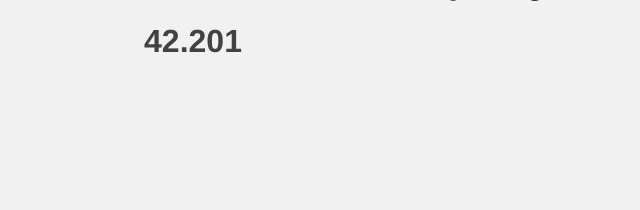
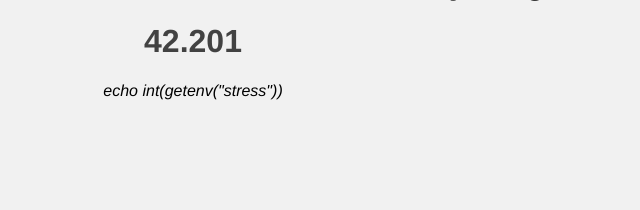
Before and after one commit to iizotov/mygreatapp, a PHP site: page / in a window 1280 px wide. Shown: the part 435-645 px from the top of the page, without its empty margins (447-1087 px from the left). Run offline with PHP 8.4, Linux system fonts and the light colour scheme.

Commit message:
updated cpu stress

```diff
--- a/index.php
+++ b/index.php
@@ -294,6 +294,7 @@
           <h1 class="ele">
             <?php echo(42 + rand(0, 1000) / 1000); ?>
           </h1>
+          <i>echo int(getenv("stress"))</i>
 	    </div>
     <script type="text/javascript" src="/_error.js"></script>
   </body>
```
